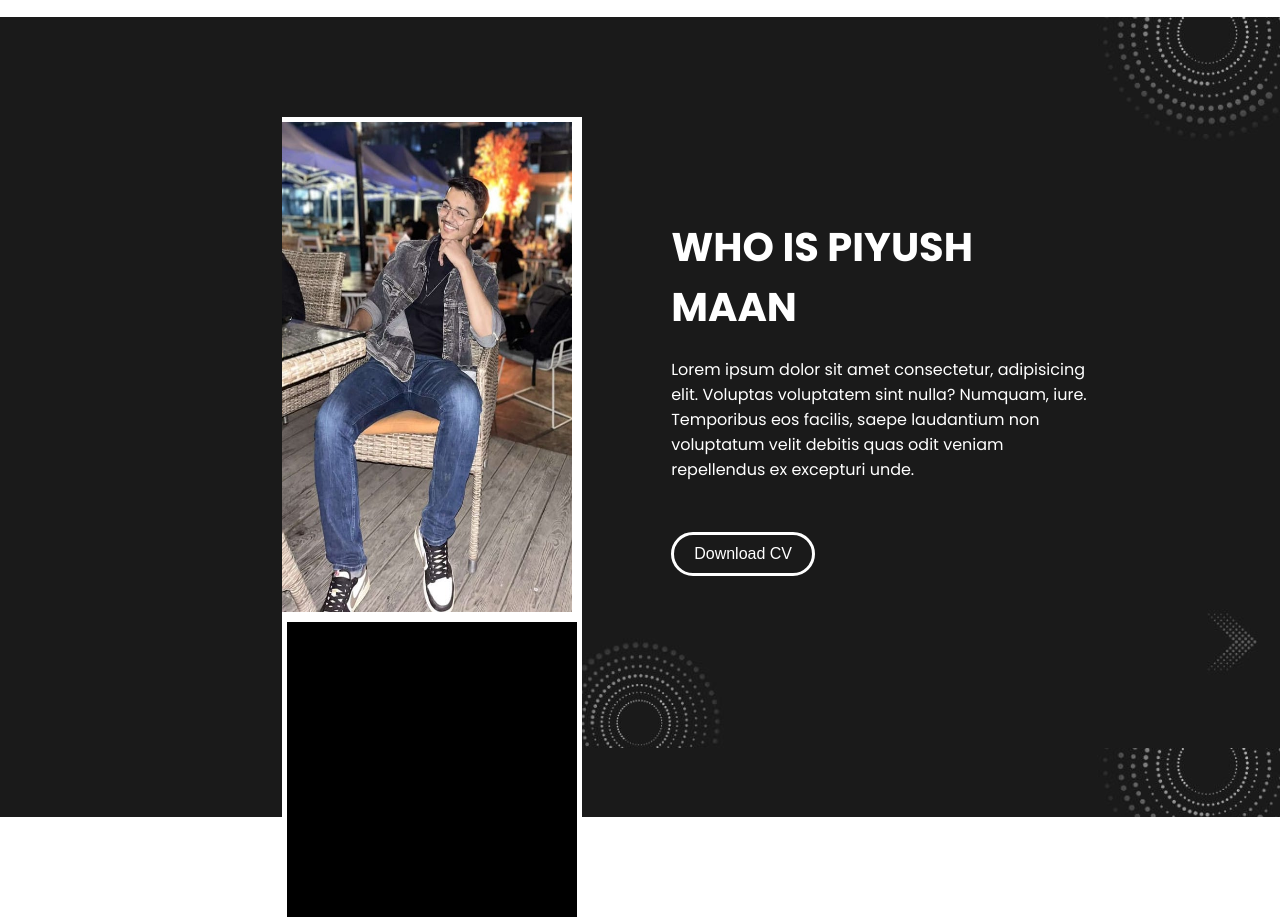
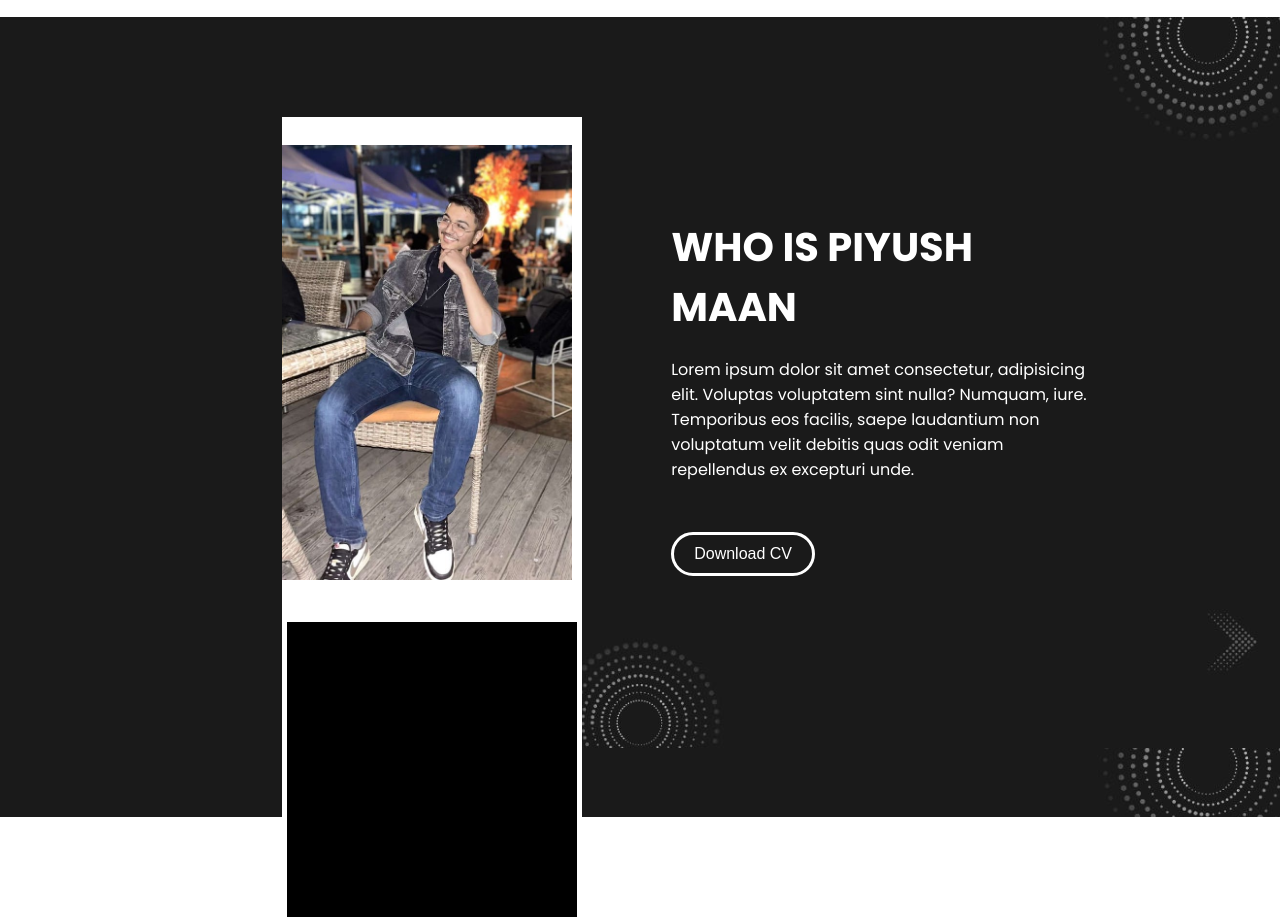
Before and after one commit to psmaan/psmaan.github.io-old-portfolio, a plain HTML site: page index.html in a window 1280 px wide. Shown: the part 1516-2433 px from the top of the page. Drawn offline with Linux system fonts and the light colour scheme.

Commit message:
edit image: object fit in css

```diff
--- a/index-style.css
+++ b/index-style.css
@@ -173,7 +173,7 @@
 }
 
 .innerframeW > img {
-    margin-top: 5px;
+    object-fit: contain;
     height: 490px;
     width: 290px;
 }
```
